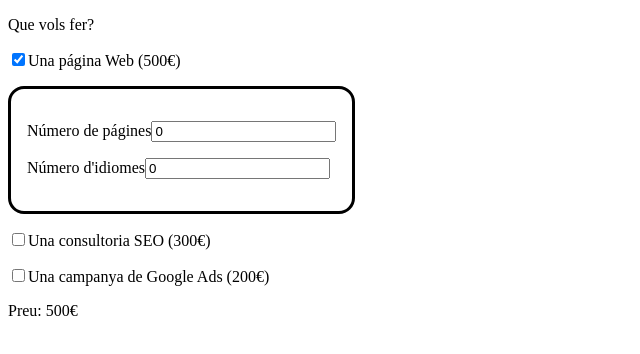
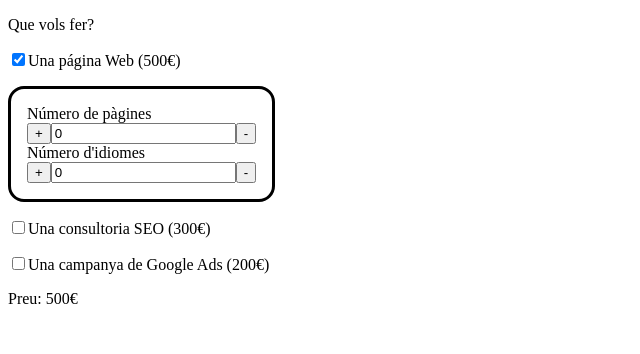
Before and after one commit to jordilop/react-sprint7, a React (Create React App) app: page / in a window 1280 px wide. Both pictures are taken after a click on the checkbox 18 px from the left and 59 px from the top of the page. Shown: the top 354 px of the page, without its empty margins (0-640 px from the left). Built offline with nearby package versions, Linux system fonts and the light colour scheme.

Commit message:
Exercici 3 --> with errors

```diff
--- /dev/null
+++ b/src/components/CustomButton/CustomButton.js
@@ -0,0 +1,17 @@
+import { StyledCustomButton } from "./CustomButton.styled";
+
+function CustomButton(props) {
+
+    const [click, setClick] = props.stateProps;
+    console.log(props.stateProps);
+
+    return (
+        <div>
+            <button onClick={() => setClick(click + 1)}>+</button>
+            <input type="text" name={props.name} value={click} onChange={props.onchange} />
+            <button onClick={() => setClick(click - 1)}>-</button>
+        </div>
+    );
+}
+
+export default CustomButton;
--- a/src/components/Panell/Panell.js
+++ b/src/components/Panell/Panell.js
@@ -1,5 +1,6 @@
-import { StyledPanell } from "./Panell.styles";
+import { StyledPanell } from "./Panell.styled";
 import { useState, useEffect } from "react";
+import CustomButton from "../CustomButton/CustomButton";
 
 function Panell(props) {
 
@@ -19,14 +20,16 @@ function Panell(props) {
 
     return (
         <StyledPanell>
-            <p>
-                Número de págines
-                <input type="number" name="pages" min="0" value={webValue !== 0 ? pages : 0} onChange={handleInputChange} />
-            </p>
-            <p>
+            <div>
+                Número de pàgines
+                {/* <input type="number" name="pages" min="0" value={webValue !== 0 ? pages : 0} onChange={handleInputChange} /> */}
+                <CustomButton name="pages" onchange={handleInputChange} stateProps={[pages, setPages]} />
+            </div>
+            <div>
                 Número d'idiomes
-                <input type="number" name="lang" min="0" value={webValue !== 0 ? langs : 0} onChange={handleInputChange} />
-            </p>
+                {/* <input type="number" name="langs" min="0" value={webValue !== 0 ? langs : 0} onChange={handleInputChange} /> */}
+                <CustomButton name="langs" onchange={handleInputChange} stateProps={[langs, setLangs]} />
+            </div>
         </StyledPanell>
     );
 }
```
Also changed, not shown: src/components/CustomButton/CustomButton.styled.js (added), src/components/Panell/Panell.styled.js (renamed from src/components/Panell/Panell.styles.js).
